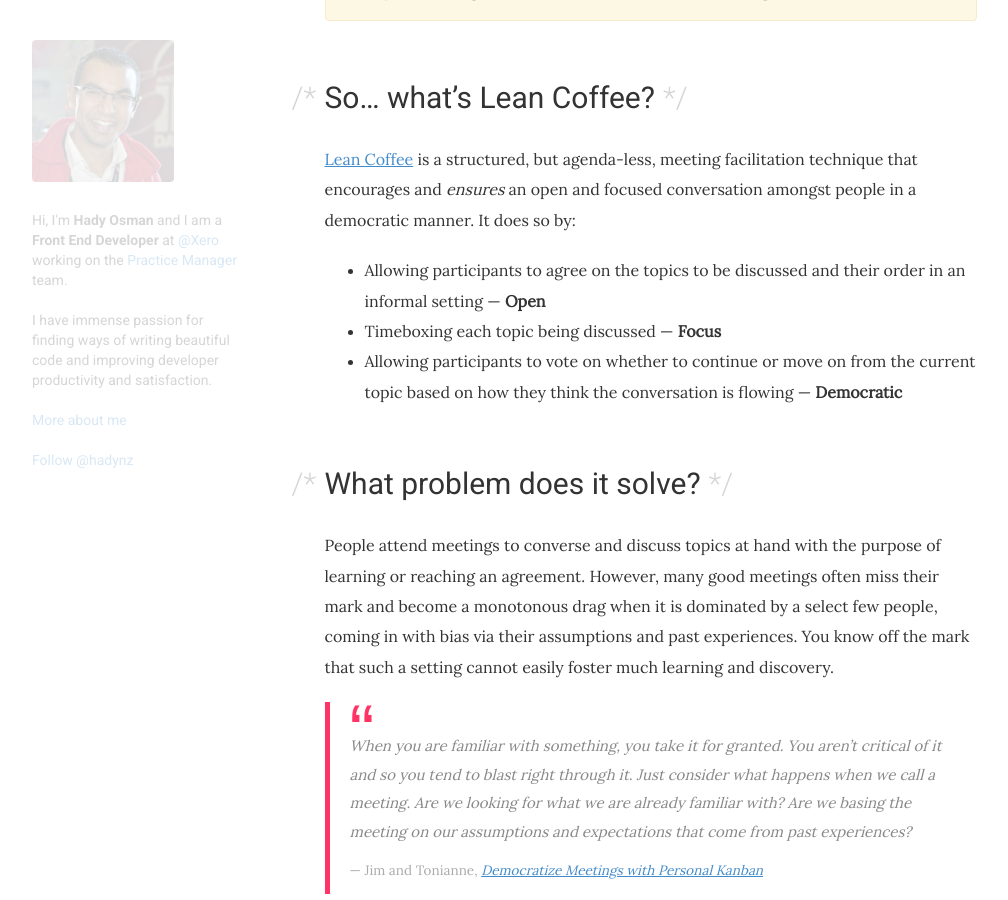
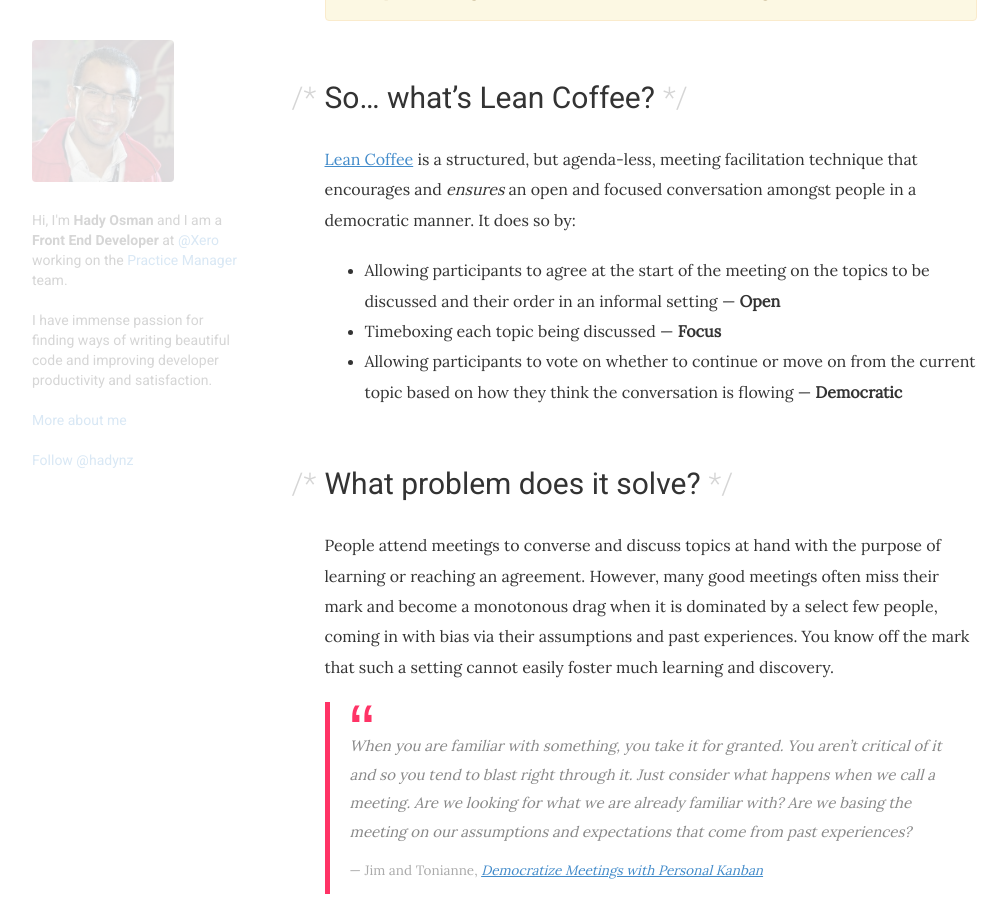
Before and after one commit to hadynz/hadynz.github.io, a Jekyll site: the page built from _posts/blog/2014-10-01-lean-coffee-unconference.md, in a window 1280 px wide and 900 px high, scrolled down 758 px. Shown: the whole window, without its empty margins (38-1046 px from the left). Built offline with Jekyll 4.4.1, drawn with Linux system fonts in a browser that asks for light colours; comment, search, counter and statistics services are not loaded.

Commit message:
Add more meta keywords to blog post

```diff
--- a/_posts/blog/2014-10-01-lean-coffee-unconference.md
+++ b/_posts/blog/2014-10-01-lean-coffee-unconference.md
@@ -2,7 +2,7 @@
 layout: posts
 title: "Lean Coffee - The mini-unconference"
 description: "Sip a cuppa and engage in discussion without personal agendas or assumptions"
-keywords: "lean coffee, time-box, agile, brainstorm, discussion, unconference"
+keywords: "lean coffee, timebox, agile, brainstorm, discussion, unconference, meeting, facilitation, agendas, retrospective"
 date: 2014-10-01 22:22
 categories: ['blog']
 tags: ['agile']
@@ -32,7 +32,8 @@
 [Lean Coffee](http://leancoffee.org) is a structured, but agenda-less, meeting facilitation technique that encourages
 and *ensures* an open and focused conversation amongst people in a democratic manner. It does so by:
 
-* Allowing participants to agree on the topics to be discussed and their order in an informal setting &mdash; **Open**
+* Allowing participants to agree at the start of the meeting on the topics to be discussed and their order in an
+informal setting &mdash; **Open**
 * Timeboxing each topic being discussed &mdash; **Focus**
 * Allowing participants to vote on whether to continue or move on from the current topic based on
 how they think the conversation is flowing &mdash; **Democratic**
```
